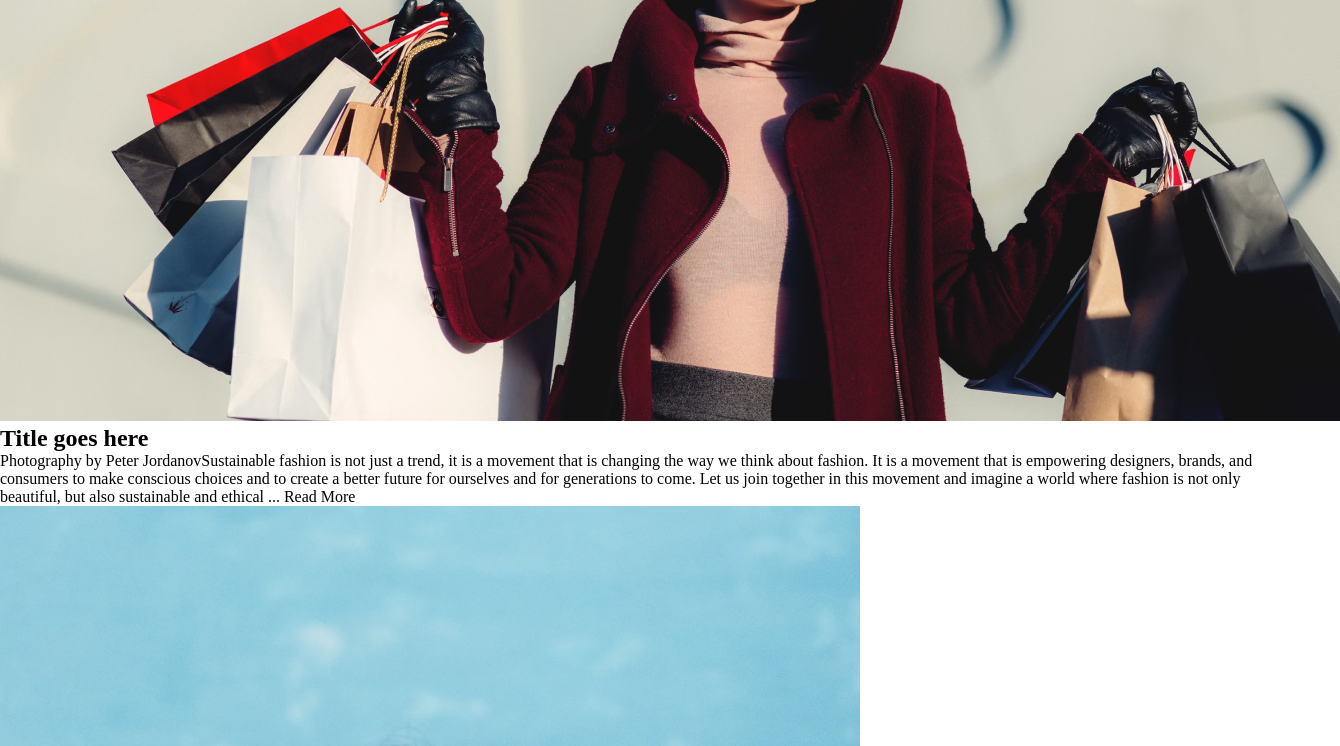
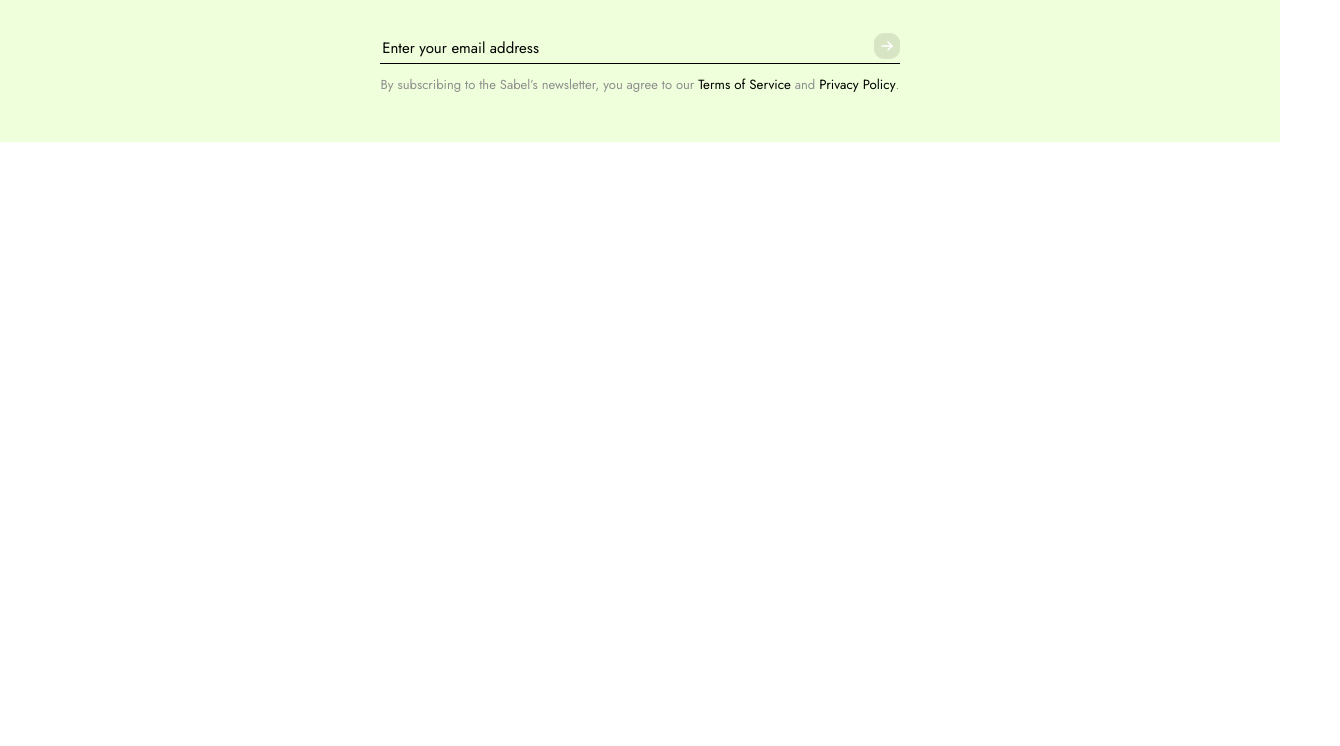
Before and after one commit to Damileee/sabel-blog, a React (Create React App) app: page / in a window 1280 px wide. Shown: the part 504-1250 px from the top of the page, 1340 px wide, since content can reach past the window. After the commit the page ends 800 px from the top, so only its background shows below. Built offline with nearby package versions, Linux system fonts and the light colour scheme.

Commit message:
Fix: mearge conflict

```diff
--- a/src/components/pages/Home.jsx
+++ b/src/components/pages/Home.jsx
@@ -1,36 +1,13 @@
 import DefaultLayout from "../../layout/Default";
-import FirstImg from "../../assets/images/homefirstimg.png";
-import FlexImgOne from "../../assets/images/fleximg1.png";
-import FlexImgTwo from "../../assets/images/fleximg2.png";
-import FlexImgThree from "../../assets/images/fleximg3.png";
 
 const Home = () => {
     return (
         <DefaultLayout>
             <div>
                 <h1>This month’s finest</h1>
-        <div>
-          <img src={FirstImg} alt="" />
-        </div>
-        <h2>Title goes here</h2>
-        <span>Photography by Peter Jordanov</span>
-        <span>
-          Sustainable fashion is not just a trend, it is a movement that is
-          changing the way we think about fashion. It is a movement that is
-          empowering designers, brands, and consumers to make conscious choices
-          and to create a better future for ourselves and for generations to
-          come. Let us join together in this movement and imagine a world where
-          fashion is not only beautiful, but also sustainable and ethical ...
-          Read More
-        </span>
-        <div>
-          <img src={FlexImgOne} alt="" />
-          <img src={FlexImgTwo} alt="" />
-          <img src={FlexImgThree} alt="" />
-        </div>
             </div>
         </DefaultLayout>
     );
-};
+}
 
 export default Home;
```
Lines whose indentation alone changed are shown as unchanged.
